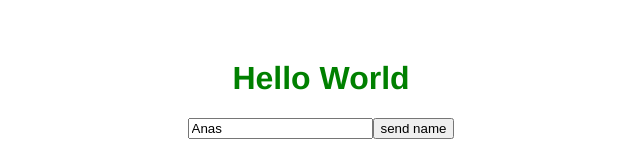
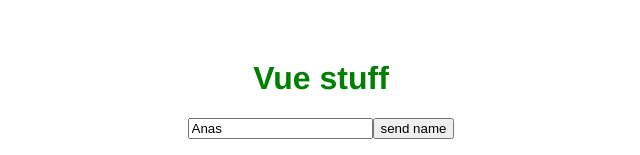
Before and after one commit to anasmasti/vue-stuff, a Vue app: page / in a window 1280 px wide. Shown: the top 155 px of the page, without its empty margins (319-959 px from the left). Built offline with nearby package versions, Linux system fonts and the light colour scheme.

Commit message:
Add stuff

```diff
--- a/src/App.vue
+++ b/src/App.vue
@@ -1,11 +1,11 @@
 <template>
-    <Suspense>
-      <template #default>
-        <HelloWorld msg="Hello World" @sendName="getName" />
-      </template>
-      <template #fallback>Loading...</template>
-    </Suspense>
-  <h3>{{name}}</h3>
+  <Suspense>
+    <template #default>
+      <HelloWorld msg="Vue stuff" @sendName="getName" />
+    </template>
+    <template #fallback>Loading...</template>
+  </Suspense>
+  <h3>{{ name }}</h3>
 </template>
 
 <script>
@@ -15,7 +15,8 @@
 export default {
   name: 'App',
   components: {
-    HelloWorld
+    HelloWorld,
+    Suspense
   },
   setup() {
     let name = ref('')
--- a/src/components/HelloWorld.vue
+++ b/src/components/HelloWorld.vue
@@ -3,7 +3,6 @@
     <h1 v-put-color:green>{{ msg }}</h1>
     <input type="text" v-model="name">
     <button @click="sendName, addSkill()">send name</button>
-
 
     <template v-for="(skill, idx) in skills" :key="idx">
       <p v-text="skill"></p>
@@ -12,7 +11,7 @@
 </template>
 
 <script >
-import { computed, ref, Suspense, watch } from 'vue';
+import { ref } from 'vue';
 import { useStore } from 'vuex'
 
 const getSkills = async () => {
@@ -27,21 +26,15 @@
     let store = useStore();
     let name = ref("Anas");
     let addSkill = () => store.dispatch("addSkillAction", "Angular");
-    let skills = ref([])
-    skills = await getSkills()
-
-
+    let skills = await getSkills()
 
     // let skills = computed(() => store.getters.getSkills);
-
-
-
+    // watch(name, (val) => console.log("Name changes" + val));
 
     function sendName() {
       context.emit("sendName", name.value);
     }
 
-    watch(name, (val) => console.log("Name changes" + val));
 
     return {
       name,
@@ -49,8 +42,7 @@
       skills,
       addSkill
     };
-  },
-  components: { Suspense }
+  }
 }
 </script>
 
```
